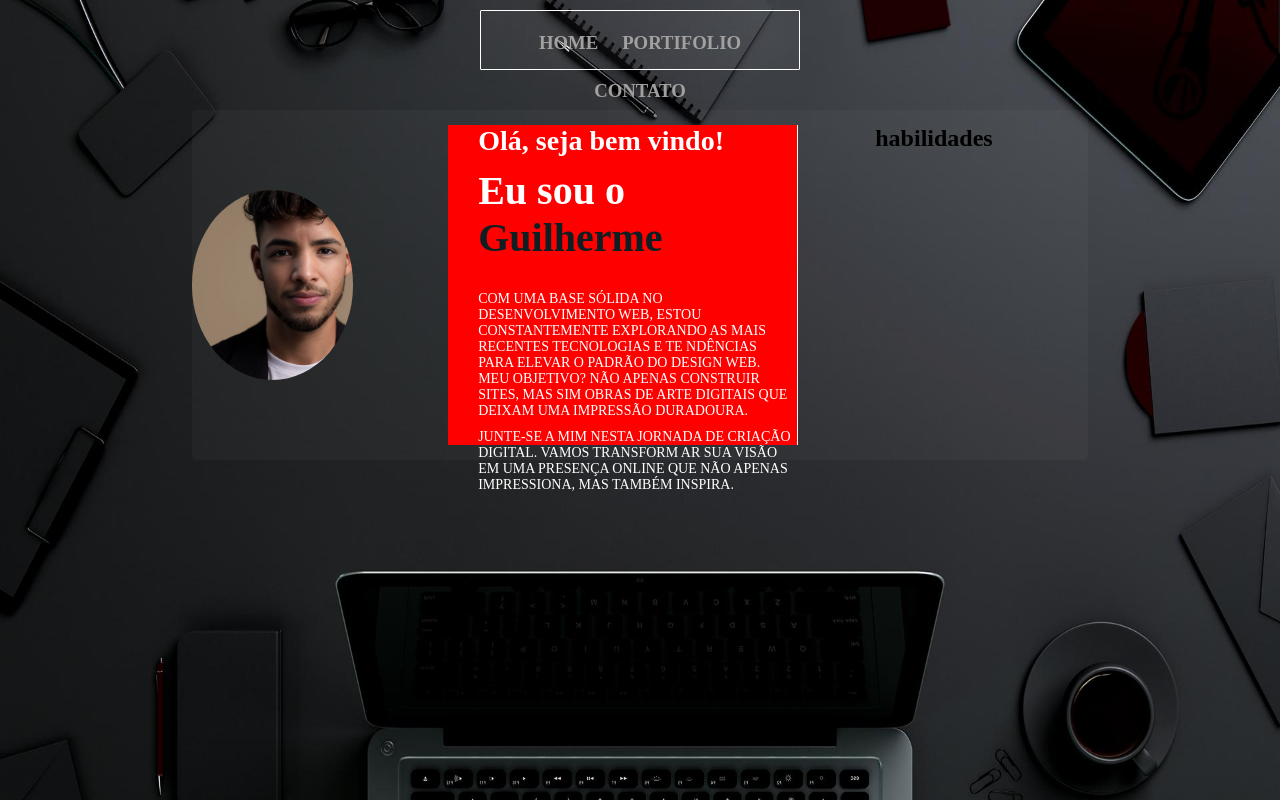
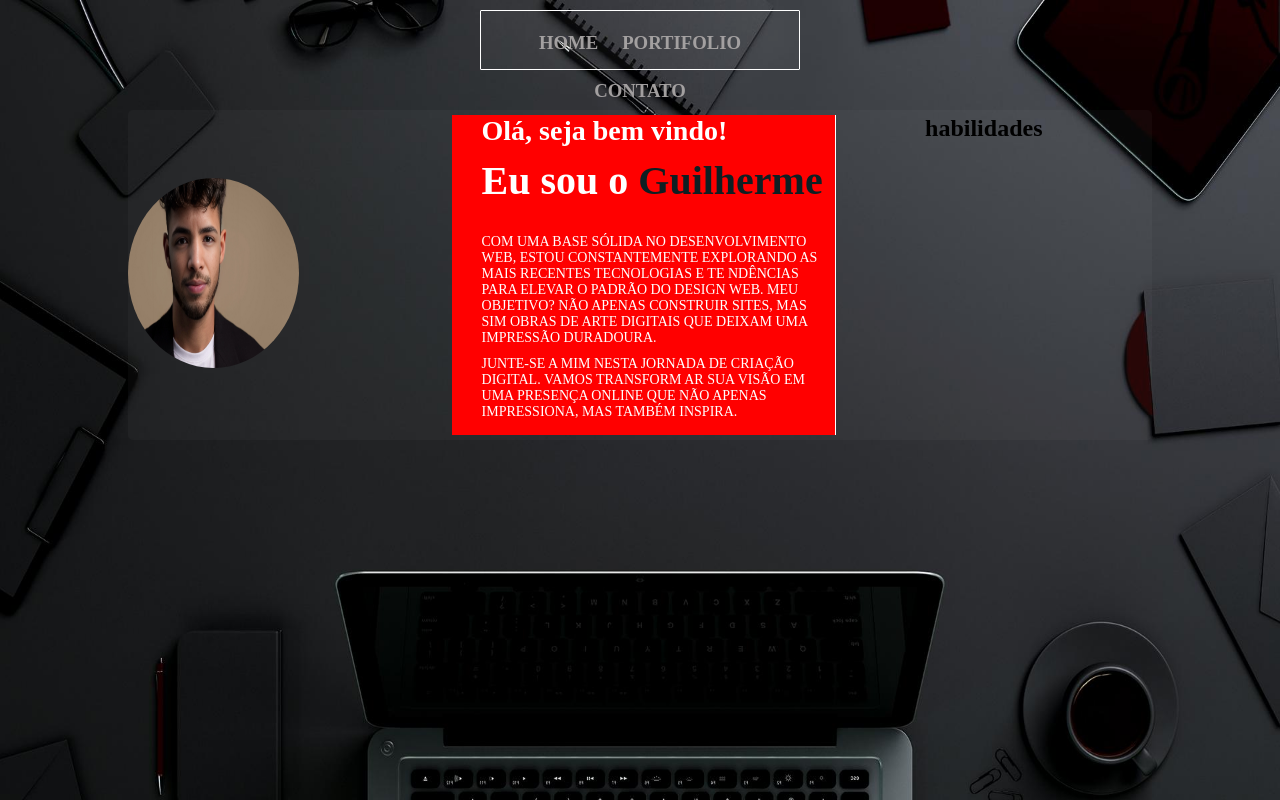
Before and after one commit to Guicoding01/portifolio_site, a plain HTML site: page index.html in a window 1280 px wide. Drawn offline with Linux system fonts and the light colour scheme.

Commit message:
alinhamento

```diff
--- a/index.html
+++ b/index.html
@@ -4,7 +4,7 @@
     <meta charset="UTF-8">
     <meta name="viewport" content="width=device-width, initial-scale=1.0">
     <link rel="stylesheet" href="style.css">
-    <title>Portifoli</title>
+    <title>Portifolio</title>
 </head>
 <body>
     <div class="menu">
@@ -13,7 +13,9 @@
         <h3>contato</h3>
     </div>
     <div class="sessao p_img">
-        <section class="img"></section>
+        <section>
+            <img src="./assets/guiAi.png">
+        </section>
         <section class="description">
           <div class="w50">
             <div class="conteiner-sobre">
--- a/style.css
+++ b/style.css
@@ -35,25 +35,27 @@ h3:hover{
     border-right: px solid white;
 }
 .sessao{
-    display: flex;
     margin: 0 auto;
     margin-top: 40px;
-    height:350px;
+    height:330px;
     background-color: rgba(255, 255, 255, 0.026);
-    width: 70%;
+    width: 80%;
     border-radius: 5px;
+
+
 }
 .p_img{
     display: flex;
     align-items: center;
+
 }
-.img{
+img{
     height: 190px;
-    background-image: url(./assets/guiAi.png);
-    background-size: cover;
-    border-radius:calc(100% + 10px);
-    width: 23%;
+    border-radius:50%;
+    width: 80%;
+
 }
+
 .description{
     height: 320px;
     width: 100%;
@@ -96,4 +98,5 @@ p{
 }
 .habilidades{
     display: block;
+    max-width: 50%;
 }
```
